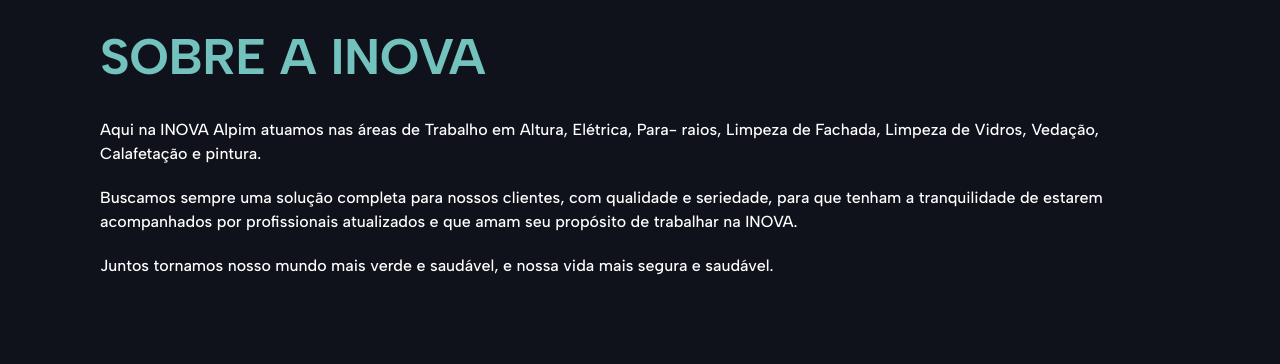
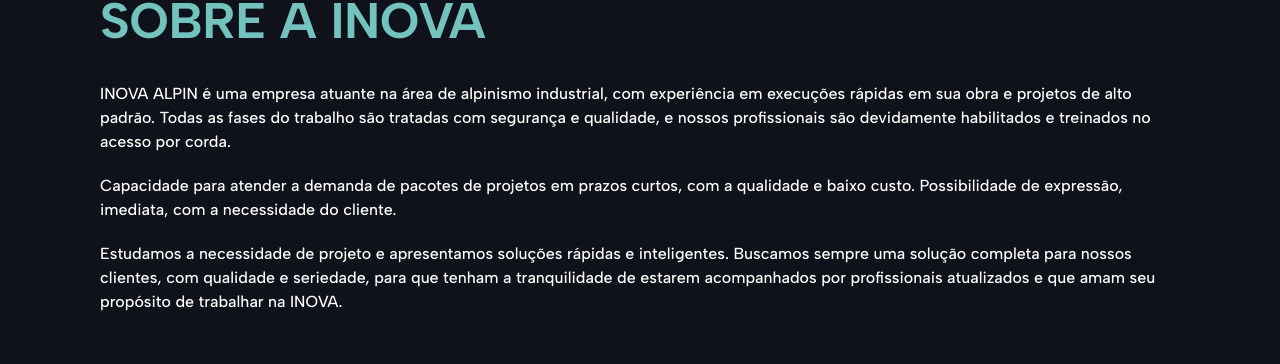
Before and after one commit to gabe-frasz/project-inova, a Next.js app: page /sobre in a window 1280 px wide. Shown: the part 222-586 px from the top of the page. Built offline with nearby package versions, Linux system fonts and the light colour scheme.

Commit message:
refactor: update about text

```diff
--- a/pages/sobre/index.tsx
+++ b/pages/sobre/index.tsx
@@ -21,25 +21,29 @@ const About: NextPage = () => {
           <div className="flex flex-col gap-5">
             <Text asChild>
               <p>
-                Aqui na INOVA Alpim atuamos nas áreas de Trabalho em Altura,
-                Elétrica, Para- raios, Limpeza de Fachada, Limpeza de Vidros,
-                Vedação, Calafetação e pintura.
+                INOVA ALPIN é uma empresa atuante na área de alpinismo
+                industrial, com experiência em execuções rápidas em sua obra e
+                projetos de alto padrão. Todas as fases do trabalho são tratadas
+                com segurança e qualidade, e nossos profissionais são
+                devidamente habilitados e treinados no acesso por corda.
               </p>
             </Text>
 
             <Text asChild>
               <p>
-                Buscamos sempre uma solução completa para nossos clientes, com
-                qualidade e seriedade, para que tenham a tranquilidade de
-                estarem acompanhados por profissionais atualizados e que amam
-                seu propósito de trabalhar na INOVA.
+                Capacidade para atender a demanda de pacotes de projetos em
+                prazos curtos, com a qualidade e baixo custo. Possibilidade de
+                expressão, imediata, com a necessidade do cliente.
               </p>
             </Text>
 
             <Text asChild>
               <p>
-                Juntos tornamos nosso mundo mais verde e saudável, e nossa vida
-                mais segura e saudável.
+                Estudamos a necessidade de projeto e apresentamos soluções
+                rápidas e inteligentes. Buscamos sempre uma solução completa
+                para nossos clientes, com qualidade e seriedade, para que tenham
+                a tranquilidade de estarem acompanhados por profissionais
+                atualizados e que amam seu propósito de trabalhar na INOVA.
               </p>
             </Text>
           </div>
```
